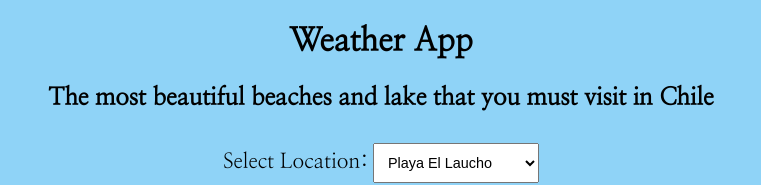
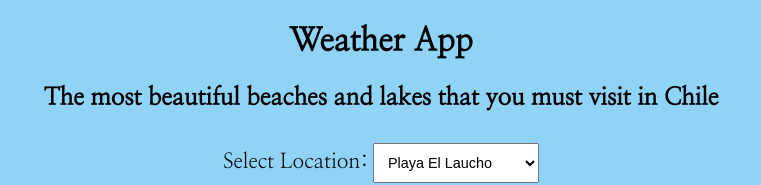
Before and after one commit to christophercortes/Weather-API, a plain HTML site: page index.html in a window 1280 px wide. Shown: the top 185 px of the page, without its empty margins (259-1020 px from the left). Drawn offline with Linux system fonts and the light colour scheme; no server answers.

Commit message:
spelling correction

```diff
--- a/index.html
+++ b/index.html
@@ -10,7 +10,7 @@
 
 <body>
     <h1>Weather App</h1>
-    <h2>The most beautiful beaches and lake that you must visit in Chile</h2>
+    <h2>The most beautiful beaches and lakes that you must visit in Chile</h2>
     <main>
         <div class="location">
             <label for="location">Select Location:</label>
```
